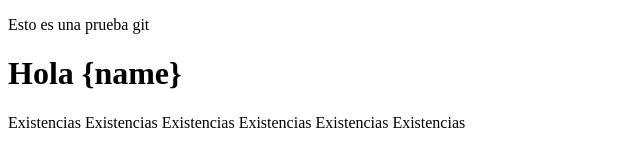
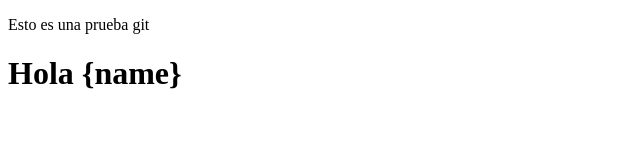
Before and after one commit to ecs17/GitTest, a plain HTML site: page index.html in a window 1280 px wide. Shown: the whole page, without its empty margins (0-640 px from the left). Drawn offline with Linux system fonts and the light colour scheme.

Commit message:
Pruebas Generando Ramas

```diff
--- a/index.html
+++ b/index.html
@@ -7,11 +7,5 @@
     <body>
         <p>Esto es una prueba git</p>
         <h1>Hola {name}</h1>
-        <label>Existencias</label>
-        <label>Existencias</label>
-        <label>Existencias</label>
-        <label>Existencias</label>
-        <label>Existencias</label>
-        <label>Existencias</label>
     </body>
 </html>
```
